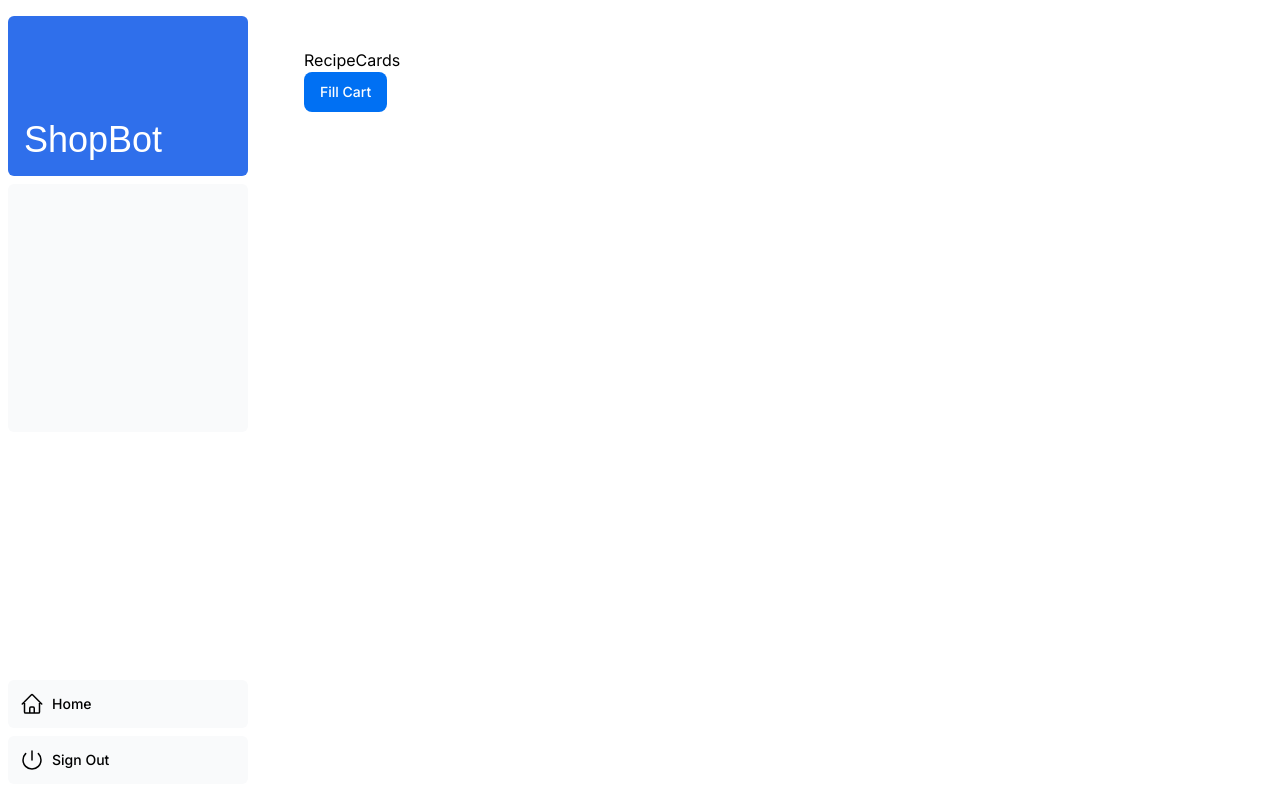
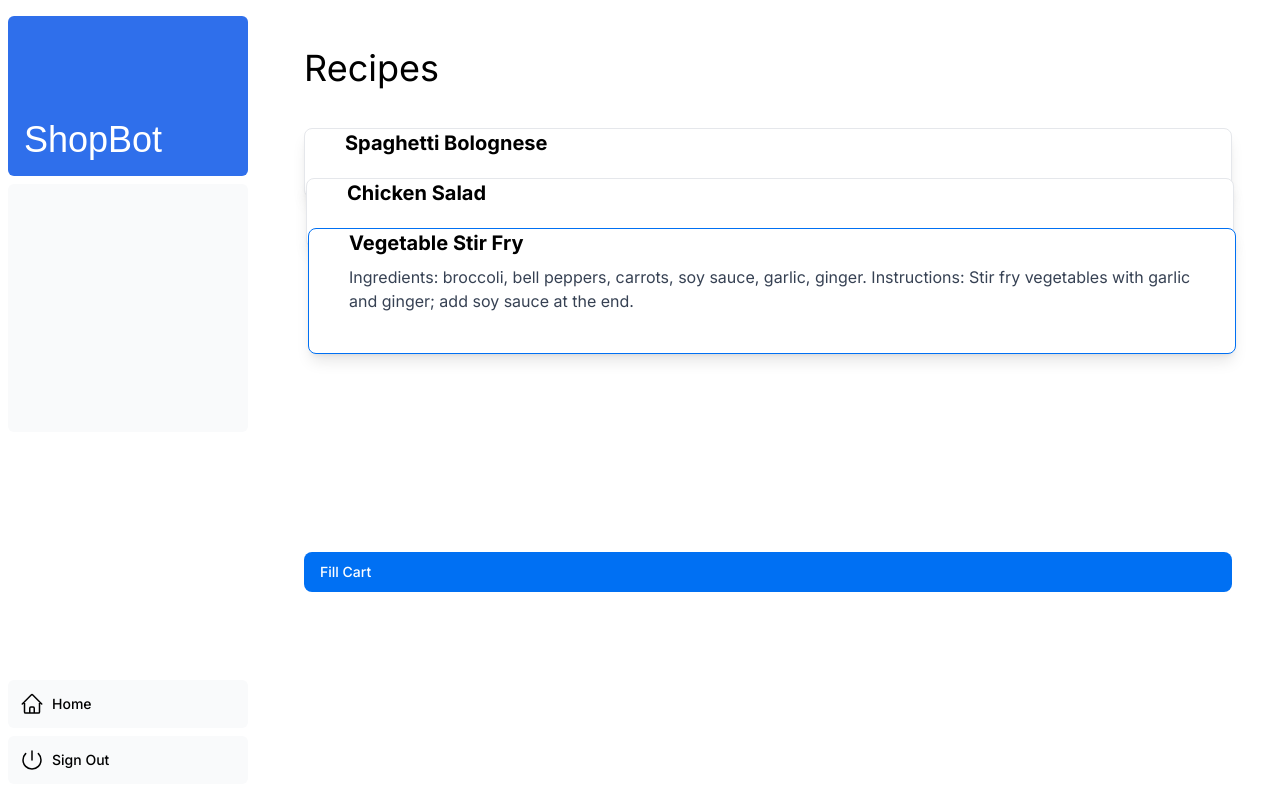
Before and after one commit to CptnPluto/shop-bot, a Next.js app: page /step-3 in a window 1280 px wide. Built offline with nearby package versions, Linux system fonts and the light colour scheme; a web font is replaced by a local one.

Commit message:
Added recipe cards.

```diff
--- a/app/(logged-in)/step-3/page.tsx
+++ b/app/(logged-in)/step-3/page.tsx
@@ -5,7 +5,8 @@ import { Suspense } from "react";
 
 export default async function Page() {
 	return (
-        <main>
+		<main className="flex flex-col gap-y-10">
+            <h1 className="text-4xl">Recipes</h1>
 			<Suspense fallback={<div>Loading...</div>}>
 				<RecipeCards />
 			</Suspense>
--- a/app/ui/steps/recipe-cards.tsx
+++ b/app/ui/steps/recipe-cards.tsx
@@ -1,7 +1,111 @@
-export default function RecipeCards() {
-    return(
-        <main>
-            <div>RecipeCards</div>
-        </main>
-    )
+// app/components/RecipeCardStack.tsx
+"use client";
+
+import { useState } from "react";
+import { motion, LayoutGroup } from "motion/react";
+type Recipe = {
+	id: number;
+	title: string;
+	content: string;
+};
+
+interface RecipeCardProps {
+	recipe: Recipe;
+	isTop: boolean;
+	onClick: () => void;
 }
+
+const RecipeCard = ({ recipe, isTop, onClick }: RecipeCardProps) => {
+	return (
+        <motion.div
+            layout
+            onClick={onClick}
+            className={`cursor-pointer bg-white rounded-lg shadow-lg px-10 pb-10 border transition-all
+                  ${isTop && "border-blue-500"}`}
+            whileHover={{
+                scale: 1.03,
+                ...(isTop ? {} : { translateY: "-20px" }),
+                boxShadow: "0 8px 16px rgba(0,0,0,0.2)"
+            }}
+            transition={{ duration: 0.1 }}
+        >
+            {/* Recipe Title Always Visible */}
+            <h2 className="text-xl font-bold">{recipe.title}</h2>
+            {/* Only the top card displays the full content */}
+            {isTop && (
+                <div className="mt-2 text-gray-700">
+                    <p>{recipe.content}</p>
+                </div>
+            )}
+        </motion.div>
+	);
+};
+
+export default function RecipeCardStack() {
+	// Sample recipe data
+	const [recipes, setRecipes] = useState<Recipe[]>([
+		{
+			id: 1,
+			title: "Spaghetti Bolognese",
+			content:
+				"Ingredients: spaghetti, ground beef, tomato sauce, garlic, herbs. Instructions: Cook spaghetti; simmer beef in tomato sauce with garlic and herbs; combine and serve hot.",
+		},
+		{
+			id: 2,
+			title: "Chicken Salad",
+			content:
+				"Ingredients: grilled chicken, mixed greens, cherry tomatoes, cucumbers, vinaigrette. Instructions: Toss ingredients together and drizzle with vinaigrette.",
+		},
+		{
+			id: 3,
+			title: "Vegetable Stir Fry",
+			content:
+				"Ingredients: broccoli, bell peppers, carrots, soy sauce, garlic, ginger. Instructions: Stir fry vegetables with garlic and ginger; add soy sauce at the end.",
+		},
+	]);
+
+	// Track the currently selected (top) card
+	const [selectedId, setSelectedId] = useState<number>(recipes[recipes.length - 1].id);
+
+	// When a card is clicked, reorder so that the selected card moves to the top
+	const handleCardClick = (id: number) => {
+		setSelectedId(id);
+		setRecipes((prevRecipes) => {
+			const newOrder = [...prevRecipes];
+			const index = newOrder.findIndex((recipe) => recipe.id === id);
+			if (index > -1) {
+				const [selectedRecipe] = newOrder.splice(index, 1);
+				newOrder.push(selectedRecipe);
+			}
+			return newOrder;
+		});
+	};
+
+	return (
+		<LayoutGroup>
+			<div className="relative h-96 w-full">
+				{recipes.map((recipe, index) => {
+					// The card's stacking offset increases for cards lower in the stack.
+					const offsetT = index * 50;
+                    const offsetL = index * 2;
+					// Determine if this card is currently the "top" card.
+					const isTop = recipe.id === selectedId;
+					return (
+						<motion.div
+							key={recipe.id}
+							layout
+							className="absolute w-full"
+							style={{ top: offsetT, left: offsetL }}
+						>
+							<RecipeCard
+								recipe={recipe}
+								isTop={isTop}
+								onClick={() => handleCardClick(recipe.id)}
+							/>
+						</motion.div>
+					);
+				})}
+			</div>
+		</LayoutGroup>
+	);
+}
--- a/package.json
+++ b/package.json
@@ -14,6 +14,7 @@
     "bcrypt": "^5.1.1",
     "clsx": "^2.1.1",
     "date-fns": "^4.1.0",
+    "motion": "^12.4.3",
     "next": "^15.1.7",
     "next-auth": "5.0.0-beta.25",
     "pnpm": "^10.2.1",
```
Also changed, not shown: 1 other file (tests, documents, lock files or other folders). Lines whose indentation alone changed are shown as unchanged.
